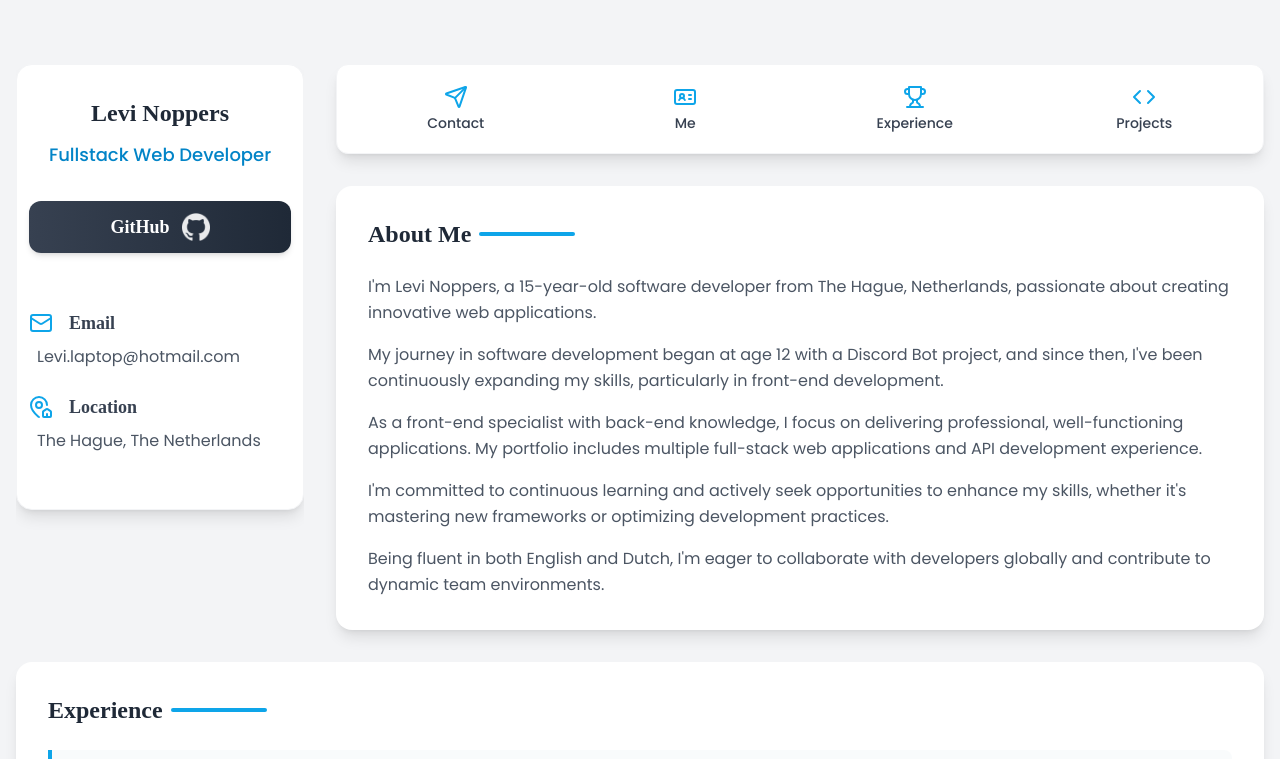
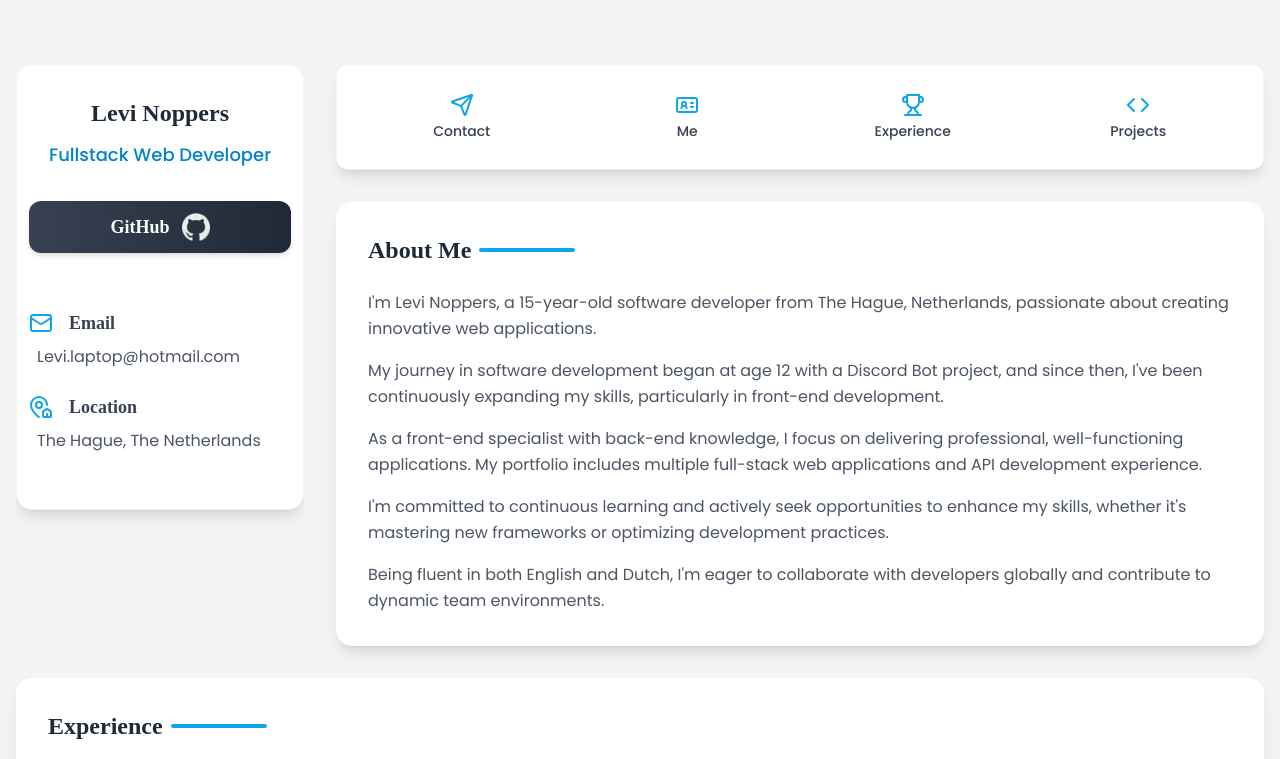
Before and after one commit to MonkyMars/portfolio---reremastered, a Next.js app: page / in a window 1280 px wide. Shown: the top 759 px of the page. Built offline with nearby package versions, Linux system fonts and the light colour scheme; a web font is replaced by a local one.

Commit message:
fix: add padding to navigation component for improved spacing

```diff
--- a/app/components/Navigation.tsx
+++ b/app/components/Navigation.tsx
@@ -15,7 +15,7 @@ const nav_icons: navIcons[] = [
 
 const Navigation = () => (
   <nav
-    className="bg-white rounded-xl shadow-lg mb-8 border border-gray-100"
+    className="bg-white rounded-xl shadow-lg mb-8 border border-gray-100 p-2"
     id="navigation"
   >
     <div className="flex justify-around p-2 sm:p-1">
```
